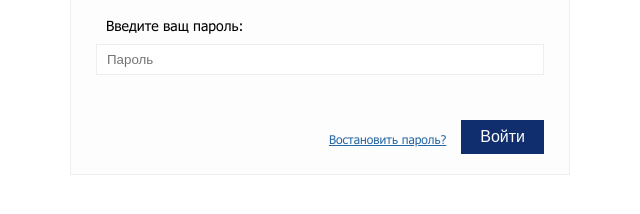
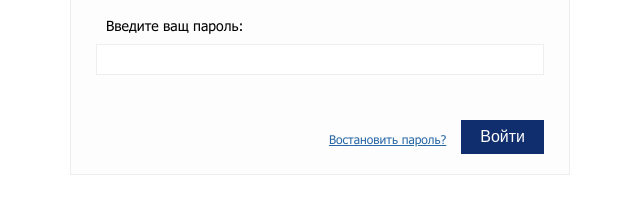
Before and after one commit to stanislaw-ch/intui.travel, a website: page source/index.html in a window 1280 px wide. Both pictures are taken after a click on the element "Авторизация тревел агента". Shown: the part 356-570 px from the top of the page, 320-960 px from the left. Drawn offline with nearby package versions, Linux system fonts and the light colour scheme; files that its build step writes are made by us from their sources.

Commit message:
доабавляет корректировки

```diff
--- a/source/index.html
+++ b/source/index.html
@@ -115,7 +115,7 @@
                 <input type="password"
                        name="tab_password"
                        id="tab_password"
-                       placeholder="Пароль"
+                       placeholder=""
                        required>
                 <!-- <span class="form__error">Текст ошибки</span> -->
               </li>
```
Also changed, not shown: build/index.html.
